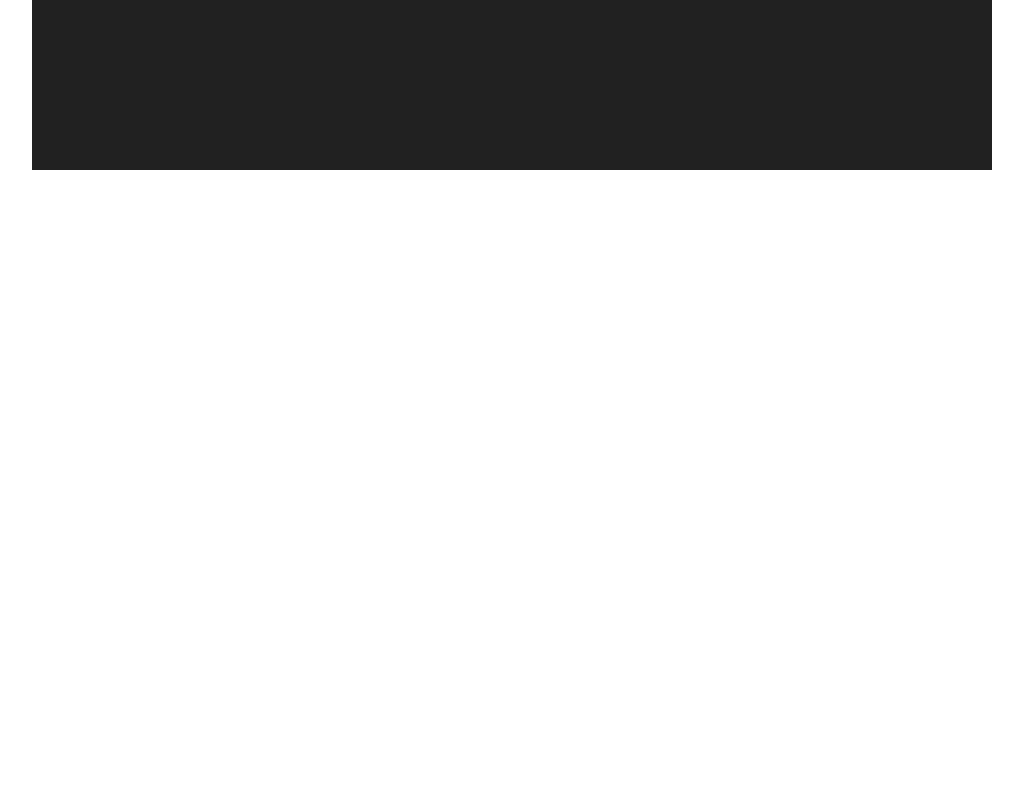
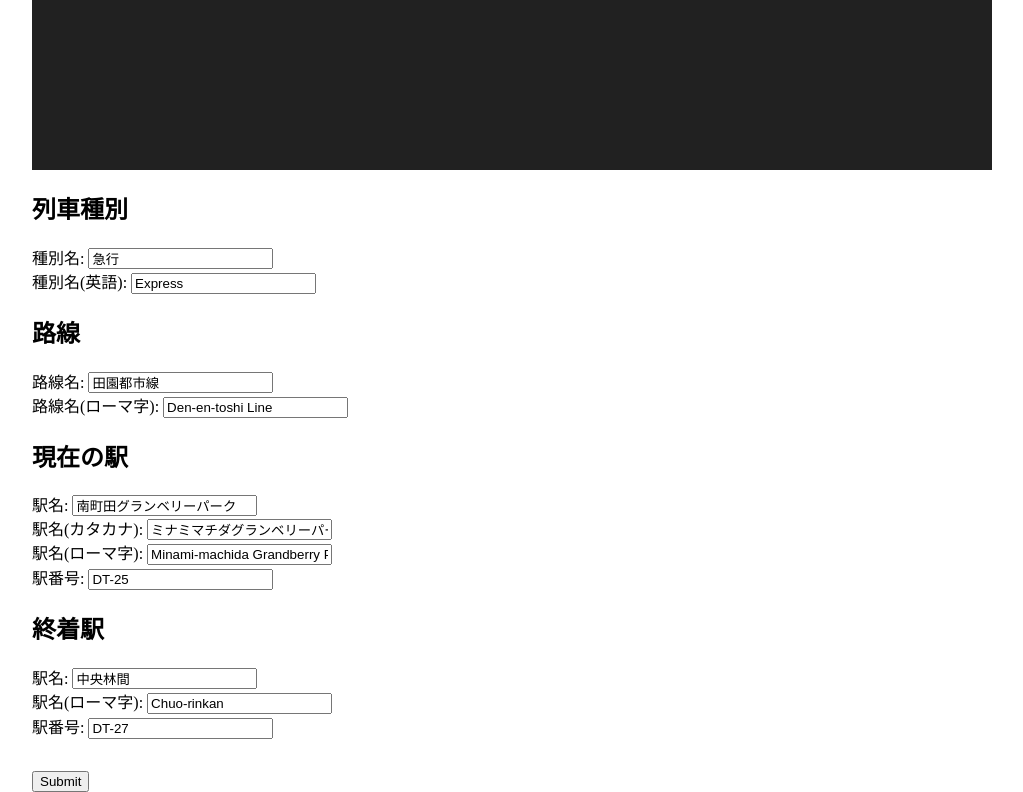
Before and after one commit to exp-tk/ledgen, a Next.js app: page / in a window 1280 px wide. Shown: the part 370-1162 px from the top of the page, without its empty margins (128-1151 px from the left). Before the commit the page ends 800 px from the top, so only its background shows below. Built offline with nearby package versions, Linux system fonts and the light colour scheme.

Commit message:
フォームで既存ブロックの書き換え

```diff
--- /dev/null
+++ b/app/components/Form.module.css
@@ -0,0 +1,12 @@
+.form {
+  width: 100%;
+  max-width: 960px;
+  margin: 0;
+}
+
+.heading {
+}
+
+.submit {
+  margin-top: 32px;
+}
--- /dev/null
+++ b/app/components/Form.tsx
@@ -0,0 +1,100 @@
+import { useAtom } from "jotai";
+import { SubmitHandler, useForm } from "react-hook-form";
+import { FormAtom, formAtom } from "../state/form";
+import style from "./Form.module.css";
+
+export const Form = () => {
+  const [formVal, setFormVal] = useAtom(formAtom);
+
+  const { register, handleSubmit } = useForm<FormAtom>();
+  const onSubmit: SubmitHandler<FormAtom> = (data) => {
+    setFormVal(data);
+  };
+
+  return (
+    <form className={style.form} onSubmit={handleSubmit(onSubmit)}>
+      <h2 className={style.heading}>列車種別</h2>
+      <div>
+        <label>種別名:&nbsp;</label>
+        <input
+          defaultValue={formVal.trainTypeName}
+          {...register("trainTypeName")}
+        />
+      </div>
+      <div>
+        <label>種別名(英語):&nbsp;</label>
+        <input
+          defaultValue={formVal.trainTypeNameRoman}
+          {...register("trainTypeNameRoman")}
+        />
+      </div>
+
+      <h2 className={style.heading}>路線</h2>
+      <div>
+        <label>路線名:&nbsp;</label>
+        <input defaultValue={formVal.lineName} {...register("lineName")} />
+      </div>
+      <div>
+        <label>路線名(ローマ字):&nbsp;</label>
+        <input
+          defaultValue={formVal.lineNameRoman}
+          {...register("lineNameRoman")}
+        />
+      </div>
+
+      <h2 className={style.heading}>現在の駅</h2>
+      <div>
+        <label>駅名:&nbsp;</label>
+        <input
+          defaultValue={formVal.stationName}
+          {...register("stationName")}
+        />
+      </div>
+      <div>
+        <label>駅名(カタカナ):&nbsp;</label>
+        <input
+          defaultValue={formVal.stationNameKana}
+          {...register("stationNameKana")}
+        />
+      </div>
+      <div>
+        <label>駅名(ローマ字):&nbsp;</label>
+        <input
+          defaultValue={formVal.stationNameRoman}
+          {...register("stationNameRoman")}
+        />
+      </div>
+      <div>
+        <label>駅番号:&nbsp;</label>
+        <input
+          defaultValue={formVal.stationNumber}
+          {...register("stationNumber")}
+        />
+      </div>
+
+      <h2 className={style.heading}>終着駅</h2>
+      <div>
+        <label>駅名:&nbsp;</label>
+        <input
+          defaultValue={formVal.finalDestinationName}
+          {...register("finalDestinationName")}
+        />
+      </div>
+      <div>
+        <label>駅名(ローマ字):&nbsp;</label>
+        <input
+          defaultValue={formVal.finalDestinationNameRoman}
+          {...register("finalDestinationNameRoman")}
+        />
+      </div>
+      <div>
+        <label>駅番号:&nbsp;</label>
+        <input
+          defaultValue={formVal.finalDestinationNumber}
+          {...register("finalDestinationNumber")}
+        />
+      </div>
+      <input className={style.submit} type="submit" />
+    </form>
+  );
+};
--- a/app/components/LEDBoard.tsx
+++ b/app/components/LEDBoard.tsx
@@ -1,12 +1,14 @@
 import { useAtomValue } from "jotai";
 import Marquee from "react-fast-marquee";
 import { blockAtom } from "../state/block";
+import { formAtom } from "../state/form";
 import style from "./LEDBoard.module.css";
 import { Text } from "./Text";
 
 export const LEDBoard = () => {
+  const formVal = useAtomValue(formAtom);
   const blocks = useAtomValue(blockAtom);
-  console.warn(blocks);
+
   return (
     <Marquee className={style.marquee} gradient={false} speed={750}>
       <div className={style.container}>
@@ -20,7 +22,7 @@
               kind="marquee"
               color={block.textColor ?? "green"}
             >
-              {block.value}
+              {block.formKey ? formVal[block.formKey] : block.value ?? ""}
             </Text>
           ) : (
             <div key={block.id} className={style[block.type]} />
--- /dev/null
+++ b/app/constants/block.ts
@@ -0,0 +1,33 @@
+import { FormAtom } from "../state/form";
+
+export type BlockType =
+  | "stationName"
+  | "stationNameKana"
+  | "stationNameRoman"
+  | "stationNumber"
+  | "lineName"
+  | "lineNameRoman"
+  | "trainTypeName"
+  | "trainTypeNameRoman"
+  | "finalDestinationName"
+  | "finalDestinationNameRoman"
+  | "finalDestinationNumber"
+  | "customText";
+
+export type SpecialBlockType = "space" | "separator" | "narrow";
+
+export type Block = {
+  id: string;
+  label: string;
+  type: BlockType | SpecialBlockType;
+  formKey?: keyof FormAtom;
+  value?: string;
+  textColor?: string;
+};
+
+export type ColorPresetKey = "green" | "orange" | "red";
+export const COLOR_PREST: Record<ColorPresetKey, string> = {
+  green: "green",
+  orange: "orange",
+  red: "crimson",
+} as const;
--- a/app/page.module.css
+++ b/app/page.module.css
@@ -1,7 +1,8 @@
 .main {
+  width: 100%;
   display: flex;
   flex-direction: column;
   margin: 0;
-  align-items:center;
-  justify-content:center;
+  align-items: center;
+  justify-content: center;
 }
--- a/app/page.tsx
+++ b/app/page.tsx
@@ -1,4 +1,5 @@
 "use client";
+import { Form } from "./components/Form";
 import { LED } from "./components/LED";
 import { useUpdateLanguage } from "./hooks/useUpdateLanguage";
 import styles from "./page.module.css";
@@ -9,6 +10,7 @@
   return (
     <main className={styles.main}>
       <LED />
+      <Form />
     </main>
   );
 }
--- a/app/state/block.ts
+++ b/app/state/block.ts
@@ -1,129 +1,100 @@
 import { atom } from "jotai";
 import uniqueId from "lodash/uniqueId";
-import { formAtom } from "./form";
-import { store } from "../constants/jotai";
+import {
+  Block,
+  BlockType,
+  COLOR_PREST,
+  SpecialBlockType,
+} from "../constants/block";
+import { makeCustomTextBlock } from "../utils/block";
 
-type BlockType =
-  | "stationName"
-  | "stationNameKana"
-  | "stationNameRoman"
-  | "stationNumber"
-  | "lineName"
-  | "lineNameRoman"
-  | "trainTypeName"
-  | "trainTypeNameRoman"
-  | "finalDestinationName"
-  | "finalDestinationNameRoman"
-  | "finalDestinationNumber"
-  | "customText";
-
-type SpecialBlockType = "space" | "separator" | "narrow";
-
-type Block = {
-  readonly id: string;
-  readonly label: string;
-  readonly type: BlockType | SpecialBlockType;
-  value?: string;
-  textColor?: string;
-};
-
-type ColorPresetKey = "green" | "orange" | "red";
-const COLOR_PREST: Record<ColorPresetKey, string> = {
-  green: "green",
-  orange: "orange",
-  red: "crimson",
-} as const;
-
-const formAtomValue = store.get(formAtom);
-
-const INITIAL_BLOCK_MAP: Record<BlockType, Block> = {
+export const INITIAL_BLOCK_MAP: Record<BlockType, Block> = {
   stationName: {
     id: uniqueId(),
     label: "駅名",
     type: "stationName",
-    value: formAtomValue.stationName,
+    formKey: "stationName",
     textColor: COLOR_PREST.orange,
   },
   stationNameKana: {
     id: uniqueId(),
     label: "駅名(読み)",
     type: "stationNameKana",
-    value: formAtomValue.stationNameKana,
+    formKey: "stationNameKana",
     textColor: COLOR_PREST.orange,
   },
   stationNameRoman: {
     id: uniqueId(),
     label: "駅名(ローマ字)",
     type: "stationNameRoman",
-    value: formAtomValue.stationNameRoman,
+    formKey: "stationNameRoman",
     textColor: COLOR_PREST.orange,
   },
   stationNumber: {
     id: uniqueId(),
     label: "駅番号",
     type: "stationNumber",
-    value: formAtomValue.stationNumber,
+    formKey: "stationNumber",
     textColor: COLOR_PREST.orange,
   },
   lineName: {
     id: uniqueId(),
     label: "路線名",
     type: "lineName",
-    value: formAtomValue.lineName,
+    formKey: "lineName",
     textColor: COLOR_PREST.green,
   },
   lineNameRoman: {
     id: uniqueId(),
     label: "路線名(ローマ字)",
     type: "lineNameRoman",
-    value: formAtomValue.lineNameRoman,
+    formKey: "lineNameRoman",
     textColor: COLOR_PREST.green,
   },
   trainTypeName: {
     id: uniqueId(),
     label: "種別名",
     type: "trainTypeName",
-    value: formAtomValue.trainTypeName,
+    formKey: "trainTypeName",
     textColor: COLOR_PREST.red,
   },
   trainTypeNameRoman: {
     id: uniqueId(),
     label: "種別名(ローマ字)",
     type: "trainTypeNameRoman",
-    value: formAtomValue.trainTypeNameRoman,
+    formKey: "trainTypeNameRoman",
     textColor: COLOR_PREST.red,
   },
   finalDestinationName: {
     id: uniqueId(),
     label: "終着駅",
     type: "finalDestinationName",
-    value: formAtomValue.finalDestinationName,
+    formKey: "finalDestinationName",
     textColor: COLOR_PREST.orange,
   },
   finalDestinationNameRoman: {
     id: uniqueId(),
     label: "終着駅(ローマ字)",
     type: "finalDestinationNameRoman",
-    value: formAtomValue.finalDestinationNameRoman,
+    formKey: "finalDestinationNameRoman",
     textColor: COLOR_PREST.orange,
   },
   finalDestinationNumber: {
     id: uniqueId(),
     label: "終着駅番号",
     type: "finalDestinationNumber",
-    value: formAtomValue.finalDestinationNumber,
+    formKey: "finalDestinationNumber",
     textColor: COLOR_PREST.orange,
   },
   customText: {
     id: uniqueId(),
     label: "カスタムテキスト",
     type: "customText",
-    value: "",
     textColor: COLOR_PREST.green,
   },
 } as const;
 
-const SPECIAL_BLOCK_MAP: Record<SpecialBlockType, Block> = {
+export const SPECIAL_BLOCK_MAP: Record<SpecialBlockType, Block> = {
   space: {
     id: uniqueId(),
     label: "スペース",
@@ -140,15 +111,6 @@
     type: "separator",
   },
 };
-
-const makeCustomTextBlock = (
-  value: string,
-  textColor: ColorPresetKey = "green"
-): Block => ({
-  ...INITIAL_BLOCK_MAP.customText,
-  textColor,
-  value,
-});
 
 const makeStationNumberWithBracketBlocks = (): Block[] => [
   SPECIAL_BLOCK_MAP.narrow,
--- a/app/state/form.ts
+++ b/app/state/form.ts
@@ -1,6 +1,6 @@
 import { atom } from "jotai";
 
-type FormAtom = {
+export type FormAtom = {
   stationName: string;
   stationNameKana: string;
   stationNameRoman: string;
--- /dev/null
+++ b/app/utils/block.ts
@@ -0,0 +1,11 @@
+import { Block, ColorPresetKey } from "../constants/block";
+import { INITIAL_BLOCK_MAP } from "../state/block";
+
+export const makeCustomTextBlock = (
+  value: string,
+  textColor: ColorPresetKey = "green"
+): Block => ({
+  ...INITIAL_BLOCK_MAP.customText,
+  textColor,
+  value,
+});
--- a/package.json
+++ b/package.json
@@ -14,7 +14,8 @@
     "next": "14.2.3",
     "react": "^18",
     "react-dom": "^18",
-    "react-fast-marquee": "^1.6.4"
+    "react-fast-marquee": "^1.6.4",
+    "react-hook-form": "^7.51.4"
   },
   "devDependencies": {
     "@types/lodash": "^4.17.4",
```
Also changed, not shown: 1 other file (tests, documents, lock files or other folders).
